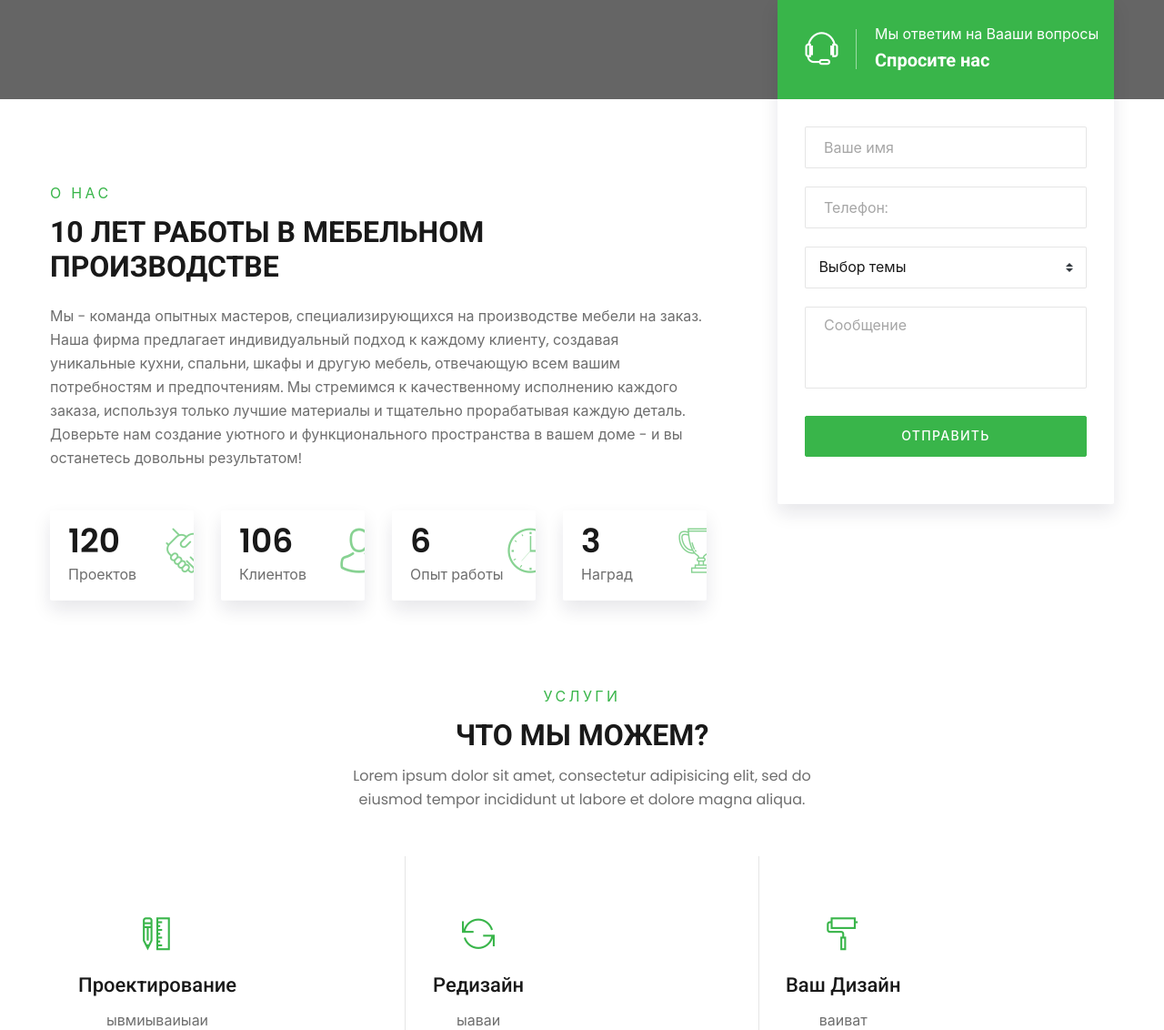
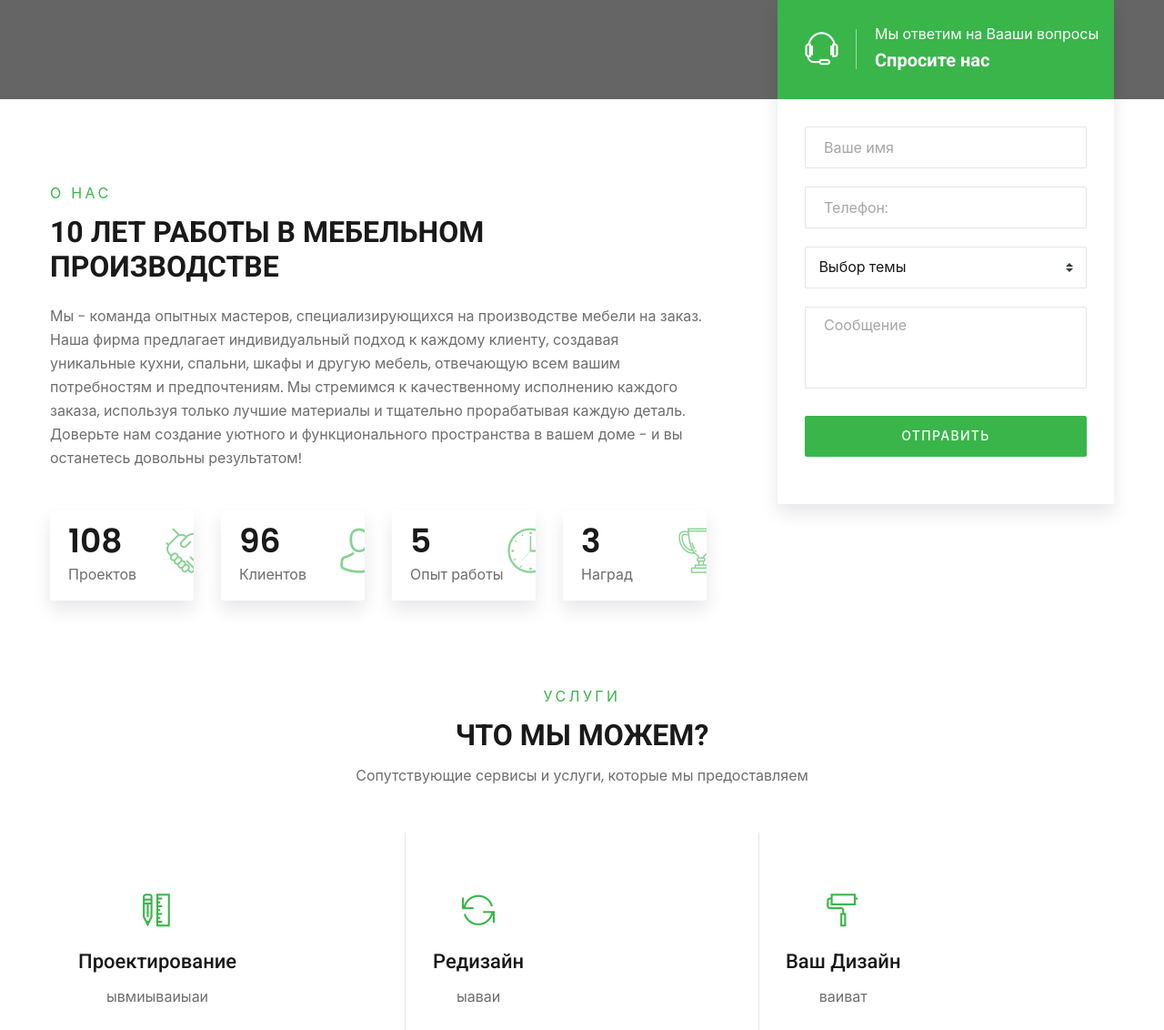
Before and after one commit to checkago/MebelIvan, a Django app: page / in a window 1280 px wide. Shown: the part 692-1824 px from the top of the page at 91% size. Run offline with Django 5.2, Linux system fonts and the light colour scheme; data comes from the database, SQL or seed files in the repository; grey boxes labelled with a size stand in for pictures from a placeholder-image service; parts of the project's set-up code (start-up, migrations or seed data) failed here and were passed over; some libraries are stand-ins or nearby versions; some web fonts are replaced.

Commit message:
second commit

```diff
--- a/templates/index.html
+++ b/templates/index.html
@@ -149,7 +149,7 @@
                             <strong class="font-weight-normal hTitle d-block fontBase">Услуги</strong>
                             <span class="d-block">Что мы можем?</span>
                         </h2>
-                        <p>Lorem ipsum dolor sit amet, consectetur adipisicing elit, sed do eiusmod tempor incididunt ut labore et dolore magna aliqua.</p>
+                        <p>Сопутствующие сервисы и услуги, которые мы предоставляем</p>
                     </header>
                 </div>
             </div>
```
